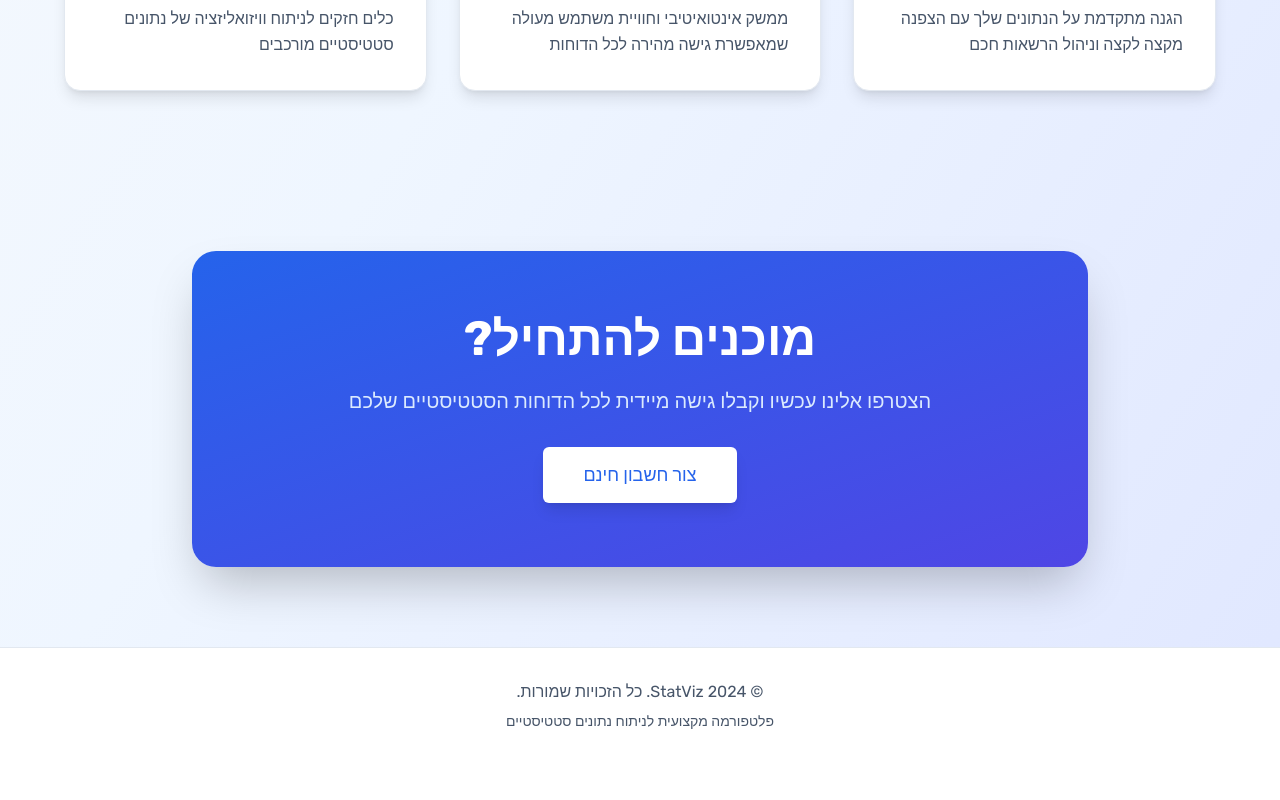
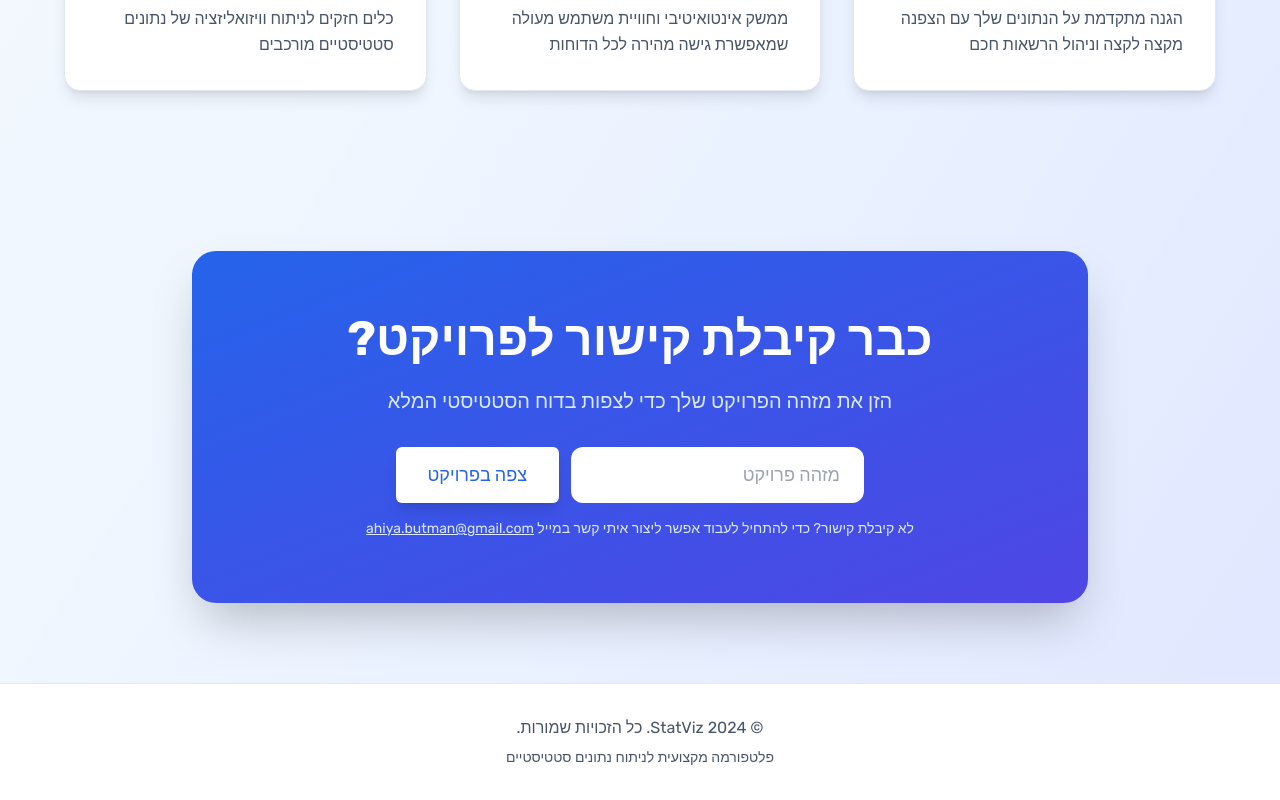
Before and after one commit to Ahiya1/StatViz, a Next.js app: page / in a window 1280 px wide. Shown: the part 1252-2052 px from the top of the page. Before the commit the page ends 2016 px from the top, so only its background shows below. Built offline with nearby package versions, Linux system fonts and the light colour scheme.

Commit message:
Update landing page CTA to project lookup form
- Replace 'Create Account' button with project ID lookup form
- Students can enter project ID to navigate to their report
- Add contact email (ahiya.butman@gmail.com) for new projects
- More aligned with actual student workflow (no account creation)

```diff
--- a/app/page.tsx
+++ b/app/page.tsx
@@ -142,22 +142,51 @@ export default function HomePage() {
         </div>
       </section>
 
-      {/* CTA Section */}
+      {/* CTA Section - View Project */}
       <section className="container mx-auto px-4 py-20">
         <div className="max-w-4xl mx-auto">
           <div className="bg-gradient-to-br from-blue-600 to-indigo-600 rounded-3xl p-12 md:p-16 text-center shadow-2xl">
             <h2 className="text-4xl md:text-5xl font-bold text-white mb-6">
-              מוכנים להתחיל?
+              כבר קיבלת קישור לפרויקט?
             </h2>
             <p className="text-xl text-blue-100 mb-8 max-w-2xl mx-auto">
-              הצטרפו אלינו עכשיו וקבלו גישה מיידית לכל הדוחות הסטטיסטיים שלכם
+              הזן את מזהה הפרויקט שלך כדי לצפות בדוח הסטטיסטי המלא
             </p>
-            <Button
-              size="lg"
-              className="text-lg h-14 px-10 bg-white text-blue-600 hover:bg-blue-50 shadow-lg hover:shadow-xl transition-all"
+
+            <form
+              onSubmit={(e) => {
+                e.preventDefault()
+                const formData = new FormData(e.currentTarget)
+                const projectId = formData.get('projectId') as string
+                if (projectId.trim()) {
+                  window.location.href = `/${projectId.trim()}`
+                }
+              }}
+              className="max-w-md mx-auto flex gap-3"
             >
-              צור חשבון חינם
-            </Button>
+              <input
+                type="text"
+                name="projectId"
+                placeholder="מזהה פרויקט"
+                className="flex-1 h-14 px-6 rounded-xl text-slate-900 text-lg text-right"
+                dir="ltr"
+                required
+              />
+              <Button
+                type="submit"
+                size="lg"
+                className="text-lg h-14 px-8 bg-white text-blue-600 hover:bg-blue-50 shadow-lg hover:shadow-xl transition-all"
+              >
+                צפה בפרויקט
+              </Button>
+            </form>
+
+            <p className="text-sm text-blue-100 mt-4">
+              לא קיבלת קישור? כדי להתחיל לעבוד אפשר ליצור איתי קשר במייל{' '}
+              <a href="mailto:ahiya.butman@gmail.com" className="underline hover:text-white transition-colors">
+                ahiya.butman@gmail.com
+              </a>
+            </p>
           </div>
         </div>
       </section>
```
